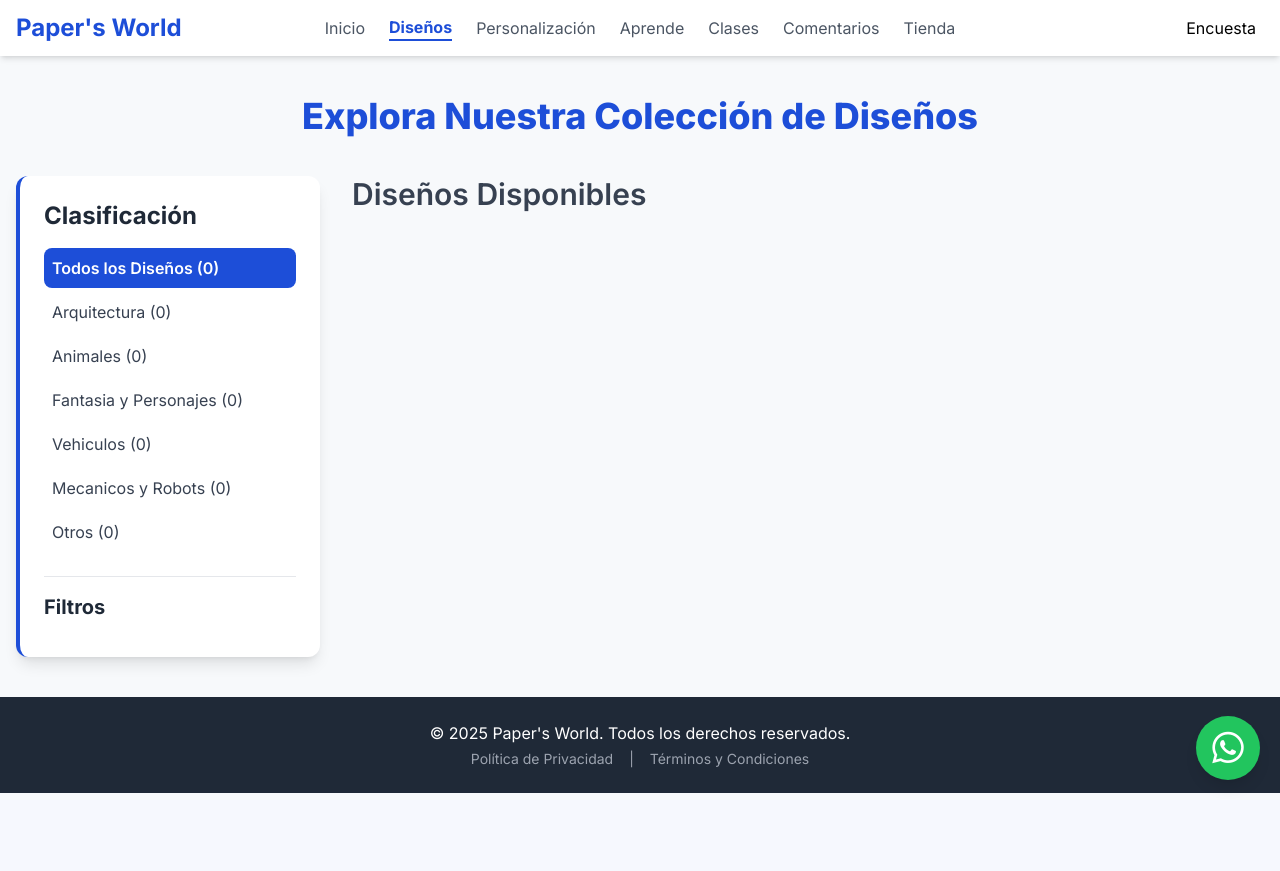
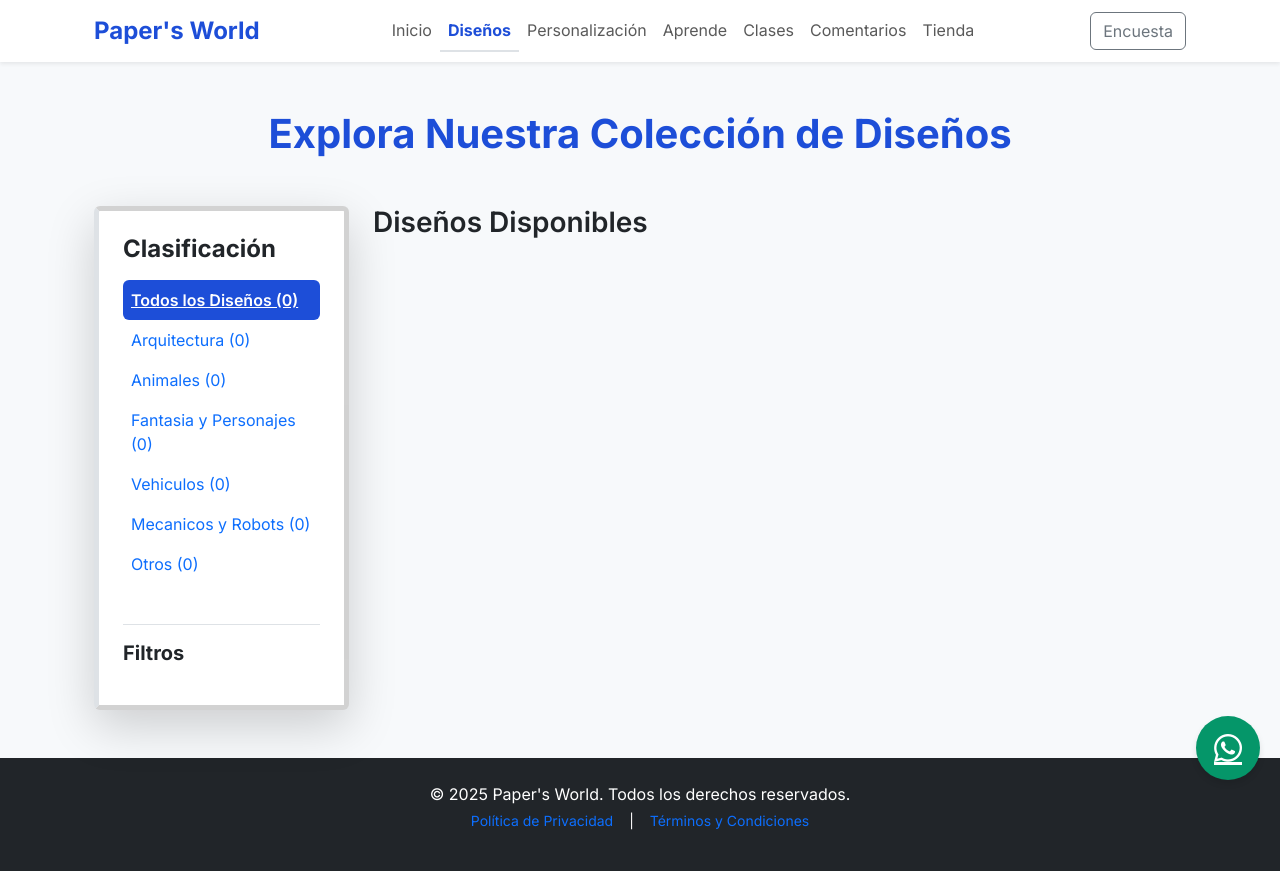
Before and after one commit to estebandev-data/papers-world-1, a Flask app: page /disenos in a window 1280 px wide. Before the commit the page ends 793 px from the top, so only its background shows below. Run offline with Flask 3, Linux system fonts and the light colour scheme; data that the repository does not hold is empty; some libraries are stand-ins or nearby versions.

Commit message:
diseno boostrapt

```diff
--- a/templates/disenos.html
+++ b/templates/disenos.html
@@ -4,108 +4,135 @@
     <meta charset="UTF-8">
     <meta name="viewport" content="width=device-width, initial-scale=1.0">
     <title>Diseños | Paper's World</title>
-    <!-- Tailwind -->
-    <script src="https://cdn.tailwindcss.com"></script>
+
+    <link href="https://cdn.jsdelivr.net/npm/bootstrap@5.3.3/dist/css/bootstrap.min.css" rel="stylesheet" integrity="sha384-QWTKZyjpPEjISv5WaRU9OFeRpok6YctnYmDr5pNlyT2bRjXh0JMhjY6hW+ALEwIH" crossorigin="anonymous">
     <link href="https://fonts.googleapis.com/css2?family=Inter:wght@100..900&display=swap" rel="stylesheet">
     <link rel="stylesheet" href="https://cdnjs.cloudflare.com/ajax/libs/font-awesome/6.5.1/css/all.min.css">
+
     <style>
+        /* Definición de colores custom */
+        :root {
+            --paper-primary: #1d4ed8; /* Azul */
+            --paper-secondary: #059669; /* Verde */
+        }
+
         body {
             font-family: 'Inter', sans-serif;
             background-color: #f7f9fb;
         }
-        .text-paper-primary { color: #1d4ed8; }
-        .bg-paper-primary { background-color: #1d4ed8; }
-        .text-paper-secondary { color: #059669; }
-        .bg-paper-secondary { background-color: #059669; }
 
+        /* Clases de utilidad de Bootstrap redefinidas con tus colores */
+        .bg-paper-primary { background-color: var(--paper-primary) !important; }
+        .text-paper-primary { color: var(--paper-primary) !important; }
+        .bg-paper-secondary { background-color: var(--paper-secondary) !important; }
+        .text-paper-secondary { color: var(--paper-secondary) !important; }
+
+        /* Lógica para mostrar/ocultar tarjetas con animación (CSS) */
         .design-card {
-            /* Ocultamos todas las tarjetas de diseño por defecto */
             display: none;
-            /* Añadir una transición suave para cuando se muestren */
             opacity: 0;
             transform: translateY(20px);
             transition: opacity 0.5s ease-out, transform 0.5s ease-out;
         }
         .design-card.active {
-            /* Las tarjetas activas se muestran */
             display: block;
             opacity: 1;
             transform: translateY(0);
         }
-        /* Estilo para que el sidebar sea más evidente y fijo */
+        /* Sticky Sidebar */
         .sidebar-fixed {
             position: sticky;
-            top: 80px; /* Ajusta según la altura de tu navbar */
+            top: 80px;
             align-self: flex-start;
         }
-    </style>
-    <script>
-        tailwind.config = {
-            theme: {
-                extend: {
-                    colors: {
-                        'paper-primary': '#1d4ed8',
-                        'paper-secondary': '#059669',
+
+        /* Botón Flotante de WhatsApp */
+        .whatsapp-float {
+            position: fixed;
+            bottom: 1.25rem;
+            right: 1.25rem;
+            z-index: 1050;
+            width: 3.5rem;
+            height: 3.5rem;
+            border-radius: 50%;
+            display: flex;
+            align-items: center;
+            justify-content: center;
+            color: white;
+            font-size: 1.5rem;
+            background-color: var(--paper-secondary);
+            box-shadow: 0 4px 6px rgba(0, 0, 0, 0.1);
+            transition: transform 0.3s ease-in-out;
+        }
+        .whatsapp-float:hover {
+            transform: scale(1.05);
+            box-shadow: 0 10px 15px rgba(0, 0, 0, 0.2);
+            color: white; /* Asegura el color blanco al hacer hover */
+        }
+        @media (min-width: 768px) {
+            .whatsapp-float {
+                width: 4rem;
+                height: 4rem;
+                font-size: 2rem;
             }
         }
-            }
-        }
-    </script>
+    </style>
 </head>
 <body>
 
-    <!-- Header y Navbar -->
     <header>
-    <nav class="bg-white shadow-md sticky top-0 z-20">
-        <div class="container mx-auto px-4 py-3 flex justify-between items-center relative">
+    <nav class="navbar navbar-expand-lg navbar-light bg-white shadow-sm sticky-top" style="z-index: 20;">
+        <div class="container px-4">
 
-            <a class="text-paper-primary text-2xl font-bold z-30" href="{{ url_for('index') }}">Paper's World</a>
+            <a class="navbar-brand text-paper-primary fs-4 fw-bold" href="{{ url_for('index') }}">Paper's World</a>
 
-            <div class="hidden md:flex space-x-6 items-center md:absolute md:inset-x-0 md:justify-center z-10">
-                <a class="text-gray-600 hover:text-paper-primary" href="{{ url_for('index') }}">Inicio</a>
-                <a class="text-paper-primary font-bold border-b-2 border-paper-primary" href="{{ url_for('disenos') }}">Diseños</a>
-                <a class="text-gray-600 hover:text-paper-primary" href="{{ url_for('personalizacion') }}">Personalización</a>
-                <a class="text-gray-600 hover:text-paper-primary" href="{{ url_for('aprende') }}">Aprende</a>
-                <a class="text-gray-600 hover:text-paper-primary" href="{{ url_for('clases') }}">Clases</a>
-                <a class="text-gray-600 hover:text-paper-primary" href="{{ url_for('feedback') }}">Comentarios</a>
-                <a class="text-gray-600 hover:text-paper-primary" href="{{ url_for('tienda') }}">Tienda</a>
-            </div>
+            <button class="navbar-toggler" type="button" data-bs-toggle="collapse" data-bs-target="#navbarNav" aria-controls="navbarNav" aria-expanded="false" aria-label="Toggle navigation">
+                <span class="navbar-toggler-icon"></span>
+            </button>
 
-            <div class="flex items-center space-x-2 z-30">
-                <a href="https://docs.google.com/forms/d/e/1FAIpQLSc24rZVhFwx9PqqpqRjjNjQpUvUBAKdCk3vQDLZrIIxxabrZQ/viewform?usp=sf_link" target="_blank" class="btn btn-outline-secondary me-2">Encuesta</a>
+            <div class="collapse navbar-collapse justify-content-center" id="navbarNav">
+                <ul class="navbar-nav mx-auto mb-2 mb-lg-0">
+                    <li class="nav-item">
+                        <a class="nav-link text-gray-600" href="{{ url_for('index') }}">Inicio</a>
+                    </li>
+                    <li class="nav-item">
+                        <a class="nav-link text-paper-primary fw-bold border-bottom border-2 border-paper-primary" href="{{ url_for('disenos') }}">Diseños</a>
+                    </li>
+                    <li class="nav-item">
+                        <a class="nav-link text-gray-600" href="{{ url_for('personalizacion') }}">Personalización</a>
+                    </li>
+                    <li class="nav-item">
+                        <a class="nav-link text-gray-600" href="{{ url_for('aprende') }}">Aprende</a>
+                    </li>
+                    <li class="nav-item">
+                        <a class="nav-link text-gray-600" href="{{ url_for('clases') }}">Clases</a>
+                    </li>
+                    <li class="nav-item">
+                        <a class="nav-link text-gray-600" href="{{ url_for('feedback') }}">Comentarios</a>
+                    </li>
+                    <li class="nav-item">
+                        <a class="nav-link text-gray-600" href="{{ url_for('tienda') }}">Tienda</a>
+                    </li>
+                </ul>
 
-                <button id="menu-button" class="md:hidden p-2 text-gray-600 hover:text-paper-primary focus:outline-none">
-                    <svg class="w-6 h-6" fill="none" stroke="currentColor" viewBox="0 0 24 24" xmlns="http://www.w3.org/2000/svg"><path stroke-linecap="round" stroke-linejoin="round" stroke-width="2" d="M4 6h16M4 12h16M4 18h16"></path></svg>
-                </button>
-            </div>
-        </div>
-
-        <div id="mobile-menu" class="hidden md:hidden bg-white shadow-lg border-t">
-            <div class="px-4 pt-2 pb-3 space-y-1 sm:px-3">
-                <a class="block px-3 py-2 rounded-md text-base font-medium text-gray-700 hover:bg-gray-50" href="{{ url_for('index') }}">Inicio</a>
-                <a class="block px-3 py-2 rounded-md text-base font-medium text-paper-primary bg-gray-50" href="{{ url_for('disenos') }}">Diseños</a>
-                <a class="block px-3 py-2 rounded-md text-base font-medium text-gray-700 hover:bg-gray-50" href="{{ url_for('personalizacion') }}">Personalización</a>
-                <a class="block px-3 py-2 rounded-md text-base font-medium text-gray-700 hover:bg-gray-50" href="{{ url_for('aprende') }}">Aprende</a>
-                <a class="block px-3 py-2 rounded-md text-base font-medium text-gray-700 hover:bg-gray-50" href="{{ url_for('clases') }}">Clases</a>
-                <a class="block px-3 py-2 rounded-md text-base font-medium text-gray-700 hover:bg-gray-50" href="{{ url_for('feedback') }}">Comentarios</a>
-                <a class="block px-3 py-2 rounded-md text-base font-medium text-gray-700 hover:bg-gray-50" href="{{ url_for('tienda') }}">Tienda</a>
+                <a href="https://docs.google.com/forms/d/e/1FAIpQLSc24rZVhFwx9PqqqqRjjNjQpUvUBAKdCk3vQDLZrIIxxabrZQ/viewform?usp=sf_link" target="_blank" class="btn btn-outline-secondary d-none d-lg-inline-block">Encuesta</a>
             </div>
         </div>
     </nav>
     </header>
 
-    <main class="container mx-auto my-10 px-4">
-    <h1 class="text-center mb-10 text-4xl font-extrabold text-paper-primary">Explora Nuestra Colección de Diseños</h1>
+    <main class="container my-5 px-4">
+        <h1 class="text-center mb-5 fs-1 fw-bolder text-paper-primary">Explora Nuestra Colección de Diseños</h1>
 
-    <div class="bg-white md:bg-transparent">
-        <div class="flex flex-col md:flex-row gap-8 md:px-0">
+        <div class="row g-4">
 
-            <aside class="w-full md:w-1/4 md:sticky md:top-20 md:self-start z-10">
-                <div class="bg-white p-6 rounded-xl shadow-lg border-l-4 border-paper-primary">
-                    <h2 class="text-2xl font-bold mb-4 text-gray-800">Clasificación</h2>
-                    <ul class="space-y-1">
+            <aside class="col-md-3">
+                <div class="sidebar-fixed">
+                    <div class="card p-4 shadow-lg border-start border-paper-primary border-5">
+                        <h2 class="fs-4 fw-bold mb-3 text-gray-800">Clasificación</h2>
+                        <ul class="list-unstyled space-y-1">
                             <li>
-                            <a href="#" class="block p-2 rounded-lg bg-paper-primary text-white font-semibold">
+                                <a href="#" class="d-block p-2 rounded bg-paper-primary text-white fw-semibold">
                                     Todos los Diseños ({{ disenos|length }})
                                 </a>
                             </li>
@@ -113,154 +140,133 @@
                             {% for cat in categorias_disponibles %}
                                 {% set count = conteo_categorias.get(cat, 0) if conteo_categorias is defined else 0 %}
                                 <li>
-                                <a href="#" class="block p-2 rounded-lg text-gray-700 hover:bg-gray-100">
+                                    <a href="#" class="d-block p-2 rounded text-gray-700 hover-bg-light text-decoration-none">
                                         {{ cat }} ({{ count }})
                                     </a>
                                 </li>
                             {% endfor %}
                         </ul>
 
-                    <h3 class="text-xl font-bold mt-6 pt-4 border-t text-gray-800">Filtros</h3>
-                    <div class="mt-3 space-y-2">
+                        <h3 class="fs-5 fw-bold mt-4 pt-3 border-top text-gray-800">Filtros</h3>
+                        <div class="mt-2 space-y-2">
+                            </div>
                     </div>
                 </div>
             </aside>
 
-            <section class="w-full md:w-3/4">
-                <h2 class="text-3xl font-semibold mb-6 text-gray-700">Diseños Disponibles</h2>
+            <section class="col-md-9">
+                <h2 class="fs-3 fw-semibold mb-4 text-gray-700">Diseños Disponibles</h2>
 
-                <div id="design-grid" class="grid grid-cols-1 sm:grid-cols-2 lg:grid-cols-3 gap-6">
+                <div id="design-grid" class="row row-cols-1 row-cols-sm-2 row-cols-lg-3 g-4">
                     {% for diseno in disenos %}
-                    <div class="design-card bg-white rounded-xl shadow-lg overflow-hidden transition-transform duration-300 hover:shadow-xl"
+                    <div class="col">
+                        <div class="design-card card rounded-xl shadow-lg overflow-hidden transition-transform duration-300 hover:shadow-xl"
                               data-categoria="{{ diseno.categoria | lower }}" data-dificultad="{{ diseno.dificultad | lower }}">
-                        <div class="w-full h-48 bg-gray-200 flex items-center justify-center overflow-hidden">
+
+                            <div class="w-100" style="height: 12rem; background-color: #f3f4f6;">
                                 <img src="{{ url_for('static', filename='imagenes/' + diseno.imagen_url) }}"
                                         onerror="this.onerror=null; this.src='https://placehold.co/400x300/e5e7eb/4b5563?text=Sin+Imagen';"
                                         alt="Diseño de {{ diseno.nombre }}"
-                                    class="w-full h-full object-cover">
+                                        class="w-100 h-100 object-fit-cover">
                             </div>
 
-                        <div class="p-4">
-                            <h3 class="text-xl font-bold text-gray-800 mb-1">{{ diseno.nombre }}</h3>
-                            <p class="text-sm text-gray-500 mb-3">
-                                Categoría: <span class="font-medium">{{ diseno.categoria }}</span> |
-                                Dificultad: <span class="font-medium">{{ diseno.dificultad }}</span>
+                            <div class="card-body p-4">
+                                <h3 class="fs-5 fw-bold text-gray-800 mb-1">{{ diseno.nombre }}</h3>
+                                <p class="small text-muted mb-3">
+                                    Categoría: <span class="fw-medium">{{ diseno.categoria }}</span> |
+                                    Dificultad: <span class="fw-medium">{{ diseno.dificultad }}</span>
                                 </p>
 
-                            <a href="{{ url_for('tienda') }}" class="block text-center w-full py-2 bg-paper-secondary text-white font-semibold rounded-lg hover:bg-green-700 transition duration-150">
+                                <a href="{{ url_for('tienda') }}" class="btn bg-paper-secondary text-white fw-semibold w-100 py-2 text-decoration-none" style="--bs-btn-hover-bg: #047857;">
                                     Comprar Diseño
                                 </a>
+                            </div>
                         </div>
                     </div>
                     {% endfor %}
                 </div>
 
-                <div class="text-center mt-10">
+                <div class="text-center mt-5">
                     <button id="load-more-btn"
                             onclick="cargarMasDisenos({{ tamano_lote|default(9) }})"
-                            class="px-8 py-3 bg-paper-primary text-white font-semibold rounded-full shadow-lg hover:bg-blue-700 transition duration-150 transform hover:scale-105 active:scale-95">
+                            class="btn bg-paper-primary text-white fw-semibold rounded-pill px-5 py-3 shadow-lg transition duration-150 transform hover:scale-105"
+                            style="--bs-btn-hover-bg: #1e40af;">
                         Cargar Más Diseños
                     </button>
                 </div>
             </section>
         </div>
-    </div>
     </main>
 
-    <footer class="bg-gray-800 text-white py-6 mt-10">
-        <div class="container mx-auto text-center">
+    <footer class="bg-dark text-white py-4 mt-5">
+        <div class="container text-center">
             <p class="mb-1">&copy; 2025 Paper's World. Todos los derechos reservados.</p>
-            <p class="text-sm text-gray-400">
-                <a href="#" class="hover:text-white mx-2">Política de Privacidad</a>
+            <p class="small text-gray-400">
+                <a href="#" class="text-decoration-none text-gray-400 hover-text-white mx-2">Política de Privacidad</a>
                 <span class="mx-1">|</span>
-                <a href="#" class="hover:text-white mx-2">Términos y Condiciones</a>
+                <a href="#" class="text-decoration-none text-gray-400 hover-text-white mx-2">Términos y Condiciones</a>
             </p>
         </div>
     </footer>
 
+    <a href="https://wa.me/573144794045?text=Hola%2C%20me%20gustaria%20recibir%20soporte%20acerca%20de%20la%20plataforma"
+       target="_blank"
+       rel="noopener noreferrer"
+       title="Soporte por WhatsApp"
+       class="whatsapp-float">
+        <i class="fab fa-whatsapp"></i>
+    </a>
+
+    <script src="https://cdn.jsdelivr.net/npm/bootstrap@5.3.3/dist/js/bootstrap.bundle.min.js" integrity="sha384-YvpcrYf0tY3lHB60NNkmXc5s9fDVZLESaAA55NDzOxhy9GkcIdslK1eN7N6jIeHz" crossorigin="anonymous"></script>
+
     <script>
-        // Array de todos los elementos de diseño
+        // Lógica de Carga de Diseños (Se mantiene igual)
         const designCards = Array.from(document.querySelectorAll('.design-card'));
         const loadMoreBtn = document.getElementById('load-more-btn');
-        // El índice comienza en 0, pero se actualizará a TAMANO_LOTE después de la inicialización
         let currentIndex = 0;
 
         function initializeDesigns(limit) {
-            // Recorre todas las tarjetas de diseño
             designCards.forEach((card, index) => {
-                // Si el índice es menor que el límite (9), lo marca como activo para mostrarlo
                 if (index < limit) {
+                    // Usar la clase 'active' para controlar la visibilidad con el CSS custom
                     card.classList.add('active');
                 } else {
                     card.classList.remove('active');
                 }
             });
-            currentIndex = limit; // Establece el índice de inicio para la próxima carga
+            currentIndex = limit;
             checkLoadMoreVisibility();
         }
+
         function cargarMasDisenos(batchSize) {
-            // Animacion: Desactiva el boton y muestra un mensaje temporal
             loadMoreBtn.textContent = 'Cargando...';
             loadMoreBtn.disabled = true;
-            // delay para simular una carga y mejorar la UX para el usuario
+
             setTimeout(() => {
                 const targetIndex = currentIndex + batchSize;
 
                 for (let i = currentIndex; i < designCards.length && i < targetIndex; i++) {
-                    // Muestra la tarjeta de diseño agregando la clase active
                     designCards[i].classList.add('active');
                 }
                 currentIndex = targetIndex;
-                 // Actualiza el índice
-                // Vuelve a habilitar el botón y actualiza el texto
                 loadMoreBtn.textContent = 'Cargar Más Diseños';
                 loadMoreBtn.disabled = false;
                 checkLoadMoreVisibility();
-            }, 300); // 300ms de retraso para la carga
+            }, 300);
         }
 
         function checkLoadMoreVisibility() {
             if (currentIndex >= designCards.length) {
-                // Si ya no hay más diseños para cargar, oculta el botón
                 loadMoreBtn.style.display = 'none';
             } else {
-                loadMoreBtn.style.display = 'inline-block';
+                loadMoreBtn.style.display = 'block'; // Usar 'block' o 'inline-block' para Bootstrap
             }
         }
-        // Llama a la inicialización cuando el documento esté listo
+
         document.addEventListener('DOMContentLoaded', () => {
-            // El valor de tamano_lote (9) viene del contexto de Flask
             const batchSize = {{ tamano_lote|default(8) }};
             initializeDesigns(batchSize);
         });
     </script>
-<script>
-    document.addEventListener('DOMContentLoaded', () => {
-        const menuButton = document.getElementById('menu-button');
-        const mobileMenu = document.getElementById('mobile-menu');
-
-        if (menuButton && mobileMenu) {
-            menuButton.addEventListener('click', function() {
-                mobileMenu.classList.toggle('hidden');
-            });
-        }
-    });
-</script>
-
-<a href="https://wa.me/573144794045?text=Hola%2C%20me%20gustaria%20recibir%20soporte%20acerca%20de%20la%20plataforma"
-   target="_blank"
-   rel="noopener noreferrer"
-   title="Soporte por WhatsApp"
-
-   class="fixed bottom-5 right-5 z-[1050]
-          w-14 h-14 md:w-16 md:h-16
-          bg-green-500 hover:bg-green-600
-          text-white text-3xl md:text-4xl
-          rounded-full shadow-lg hover:shadow-xl
-          flex items-center justify-center
-          transition duration-300 ease-in-out hover:scale-105">
-
-    <i class="fab fa-whatsapp"></i>
-</a>
 </body>
 </html>
```
Lines whose indentation alone changed are shown as unchanged.
